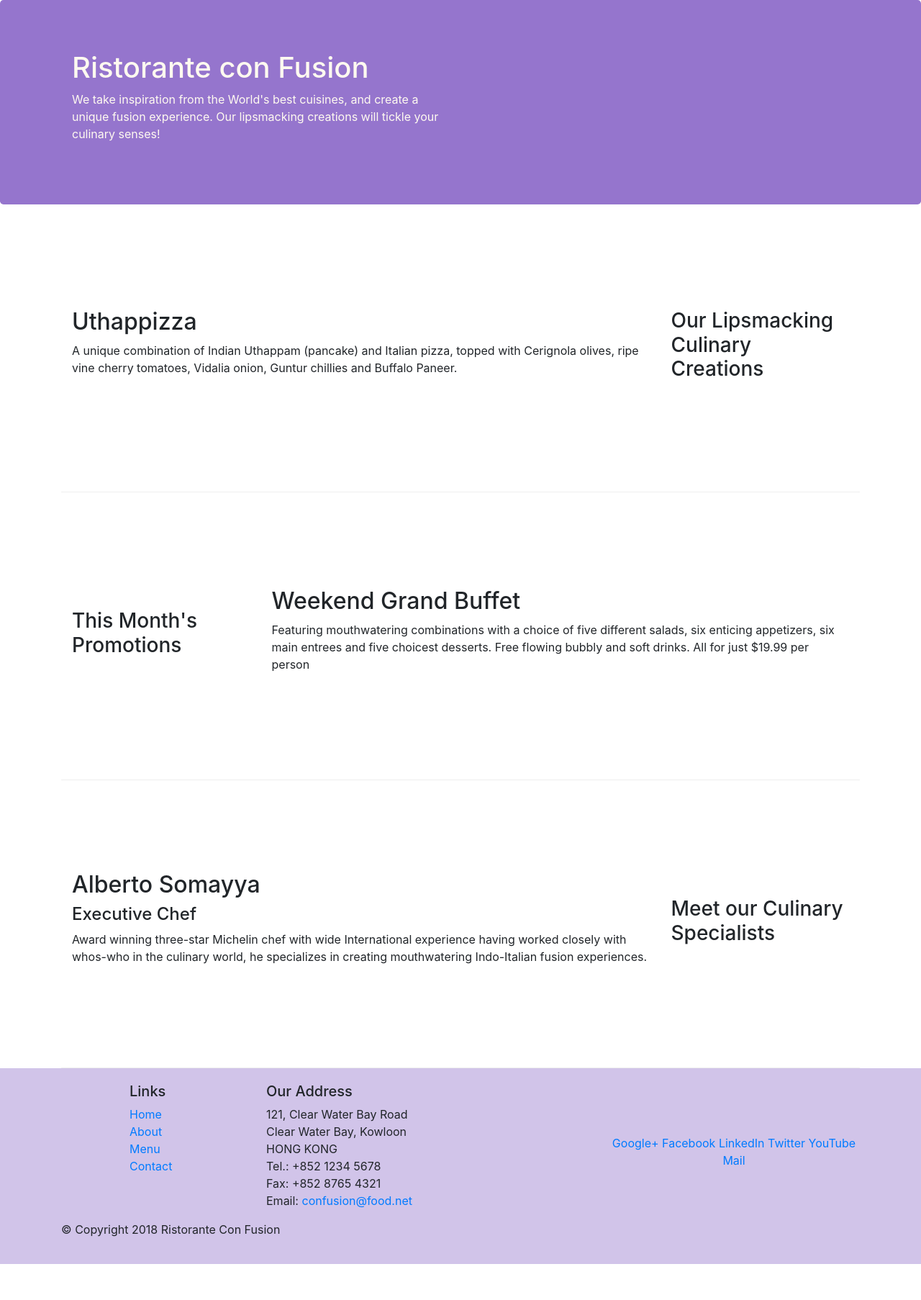
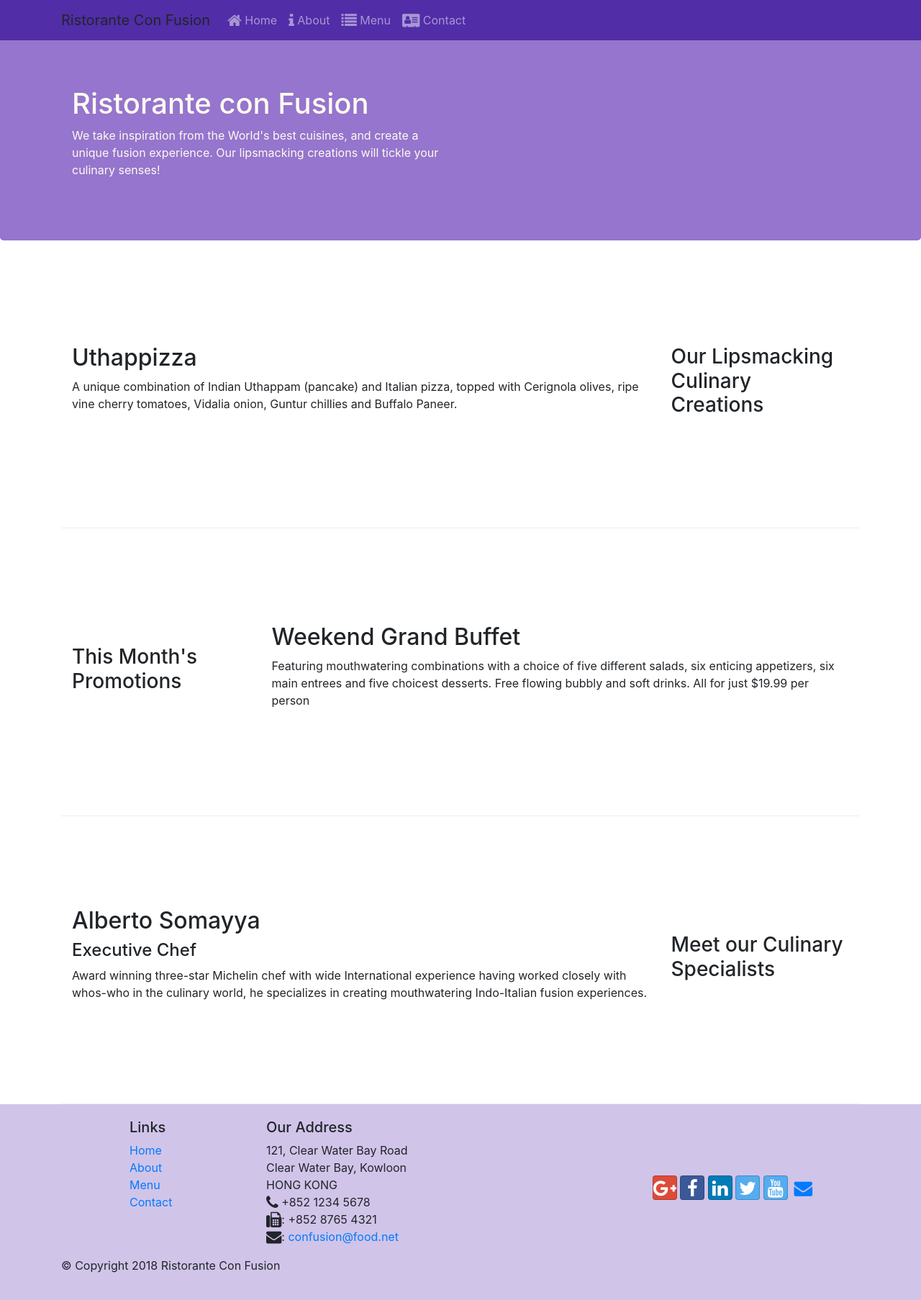
Before and after one commit to jaydeep537/git-bootstrap, a website: page index.html in a window 1280 px wide. Shown: the whole page at 72% size. Before the commit the page ends 1756 px from the top, so only its background shows below. Drawn offline with nearby package versions, Linux system fonts and the light colour scheme.

Commit message:
Added navigation and font icons

```diff
--- a/aboutus.html
+++ b/aboutus.html
@@ -14,10 +14,35 @@
       rel="stylesheet"
       href="node_modules/bootstrap/dist/css/bootstrap.min.css"
     />
+    <link
+      rel="stylesheet"
+      href="node_modules/font-awesome/css/font-awesome.min.css"
+    />
+    <link
+      rel="stylesheet"
+      href="node_modules/bootstrap-social/bootstrap-social.css"
+    />
     <link rel="stylesheet" href="css/styles.css" />
   </head>
 
   <body>
+    <nav class="navbar navbar-dark navbar-expand-sm fixed-top">
+      <div class="container">
+        <a class="navbar-brand">Ristorante Con Fusion</a>
+        <ul class="navbar-nav mr-auto">
+          <li class="nav-item">
+            <a class="nav-link" href="/"
+              ><span class="fa fa-home fa-lg"></span> Home</a
+            >
+          </li>
+          <li class="nav-item">
+            <a class="nav-link" href="./aboutus.html"><span class="fa fa-info fa-lg"></span> About</a>
+          </li>
+          <li class="nav-item"><a class="nav-link" href="#"><span class="fa fa-list fa-lg"></span> Menu</a></li>
+          <li class="nav-item"><a class="nav-link" href="#"><span class="fa fa-address-card fa-lg"></span> Contact</a></li>
+        </ul>
+      </div>
+    </nav>
     <header class="jumbotron">
       <div class="container">
         <div class="row row-header">
@@ -36,6 +61,10 @@
 
     <div class="container">
       <div class="row">
+        <ol class="col-12 breadcrumb">
+          <li class="breadcrumb-item"><a href="./index.html">Home</a></li>
+          <li class="breadcrumb-item active">About Us</li>
+        </ol>
         <div class="col-12">
           <h3>About Us</h3>
           <hr />
--- a/css/styles.css
+++ b/css/styles.css
@@ -1,3 +1,7 @@
+body {
+  padding: 50px 0px 0px 0px;
+  z-index: 0;
+}
 .row-header {
   margin: 0 auto;
   padding: 0;
@@ -28,3 +32,7 @@
   margin: 0;
   color: #0f0f0f;
 }
+
+.navbar-dark {
+  background-color: #512da8;
+}
--- a/index.html
+++ b/index.html
@@ -15,10 +15,44 @@
       rel="stylesheet"
       href="node_modules/bootstrap/dist/css/bootstrap.min.css"
     />
+    <link
+      rel="stylesheet"
+      href="node_modules/font-awesome/css/font-awesome.min.css"
+    />
+    <link
+      rel="stylesheet"
+      href="node_modules/bootstrap-social/bootstrap-social.css">
     <link rel="stylesheet" href="css/styles.css" />
   </head>
 
   <body>
+    <nav class="navbar navbar-dark navbar-expand-sm fixed-top">
+      <div class="container">
+        <button
+          class="navbar-toggler"
+          type="button"
+          data-toggle="collapse"
+          data-target="#Navbar"
+        >
+          <span class="navbar-toggler-icon"></span>
+        </button>
+        <a class="navbar-brand">Ristorante Con Fusion</a>
+        <div class="collapse navbar-collapse" id="Navbar">
+          <ul class="navbar-nav mr-auto">
+            <li class="nav-item">
+              <a class="nav-link" href="/"
+                ><span class="fa fa-home fa-lg"></span> Home</a
+              >
+            </li>
+            <li class="nav-item">
+              <a class="nav-link" href="./aboutus.html"><span class="fa fa-info fa-lg"></span> About</a>
+            </li>
+            <li class="nav-item"><a class="nav-link" href="#"><span class="fa fa-list fa-lg"></span> Menu</a></li>
+            <li class="nav-item"><a class="nav-link" href="#"><span class="fa fa-address-card fa-lg"></span> Contact</a></li>
+          </ul>
+        </div>
+      </div>
+    </nav>
     <header class="jumbotron">
       <div class="container">
         <div class="row row-header">
@@ -100,19 +134,19 @@
               121, Clear Water Bay Road<br />
               Clear Water Bay, Kowloon<br />
               HONG KONG<br />
-              Tel.: +852 1234 5678<br />
-              Fax: +852 8765 4321<br />
-              Email: <a href="mailto:confusion@food.net">confusion@food.net</a>
+              <i class="fa fa-phone fa-lg"></i> +852 1234 5678<br />
+              <i class="fa fa-fax fa-lg"></i>: +852 8765 4321<br />
+              <i class="fa fa-envelope fa-lg"></i>: <a href="mailto:confusion@food.net">confusion@food.net</a>
             </address>
           </div>
           <div class="col-12 col-sm-4 align-self-center">
             <div class="text-center">
-              <a href="http://google.com/+">Google+</a>
-              <a href="http://www.facebook.com/profile.php?id=">Facebook</a>
-              <a href="http://www.linkedin.com/in/">LinkedIn</a>
-              <a href="http://twitter.com/">Twitter</a>
-              <a href="http://youtube.com/">YouTube</a>
-              <a href="mailto:">Mail</a>
+              <a class="btn btn-social-icon btn-google" href="http://google.com/+"><i class="fa fa-google-plus fa-lg"></i></a>
+              <a class="btn btn-social-icon btn-facebook" href="http://www.facebook.com/profile.php?id="><i class="fa fa-facebook fa-lg"></i></a>
+              <a class="btn btn-social-icon btn-linkedin" href="http://www.linkedin.com/in/"><i class="fa fa-linkedin fa-lg"></i></a>
+              <a class="btn btn-social-icon btn-twitter" href="http://twitter.com/"><i class="fa fa-twitter fa-lg"></i></a>
+              <a class="btn btn-social-icon btn-twitter" href="http://youtube.com/"><i class="fa fa-youtube fa-lg"></i></a>
+              <a class="btn btn-social-icon" href="mailto:"><i class="fa fa-envelope fa-lg"></i></a>
             </div>
           </div>
         </div>
--- a/package.json
+++ b/package.json
@@ -15,6 +15,8 @@
   },
   "dependencies": {
     "bootstrap": "^4.0.0",
+    "bootstrap-social": "^5.1.1",
+    "font-awesome": "^4.7.0",
     "jquery": "^3.3.1",
     "popper.js": "^1.12.9"
   }
```
Also changed, not shown: 1 other file.
